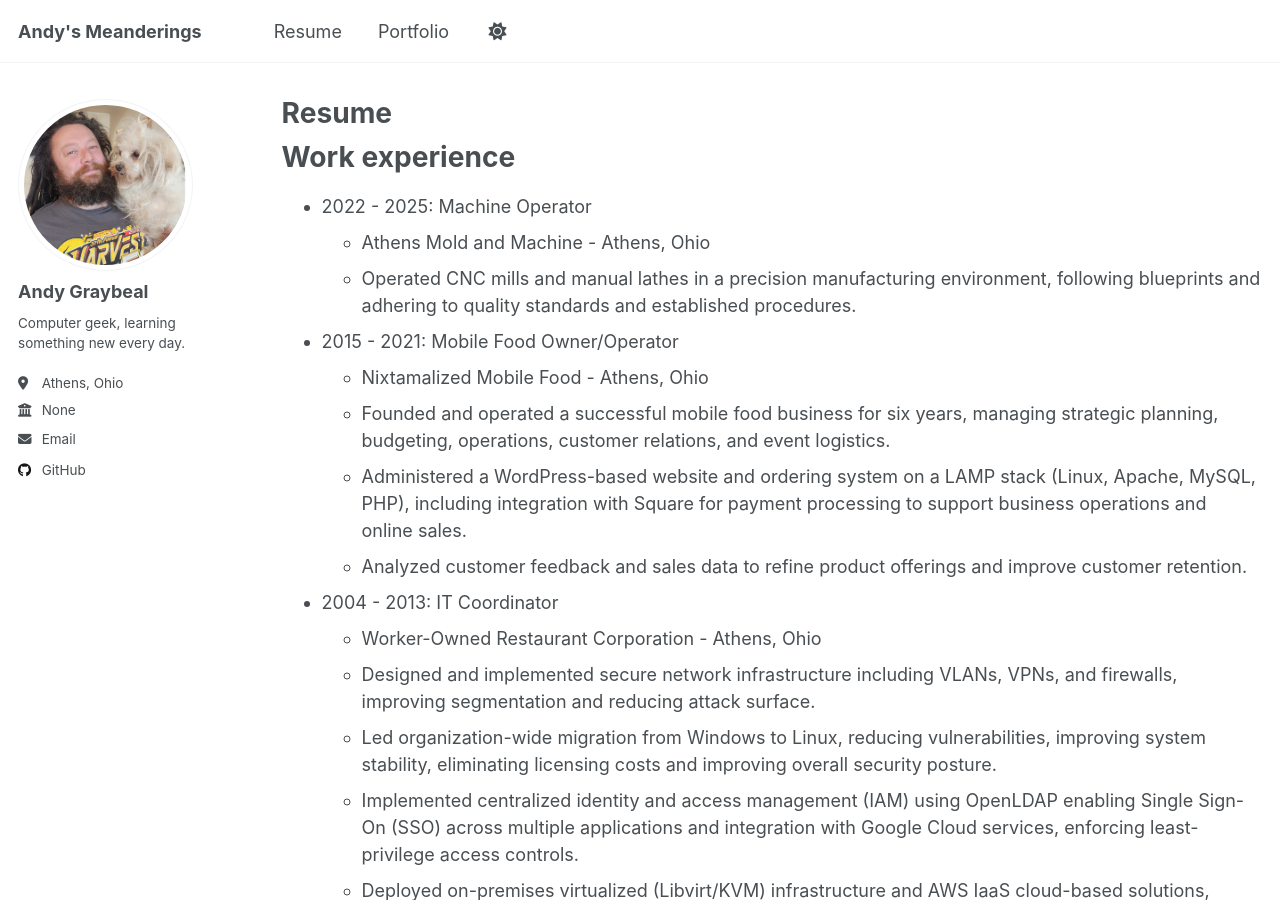
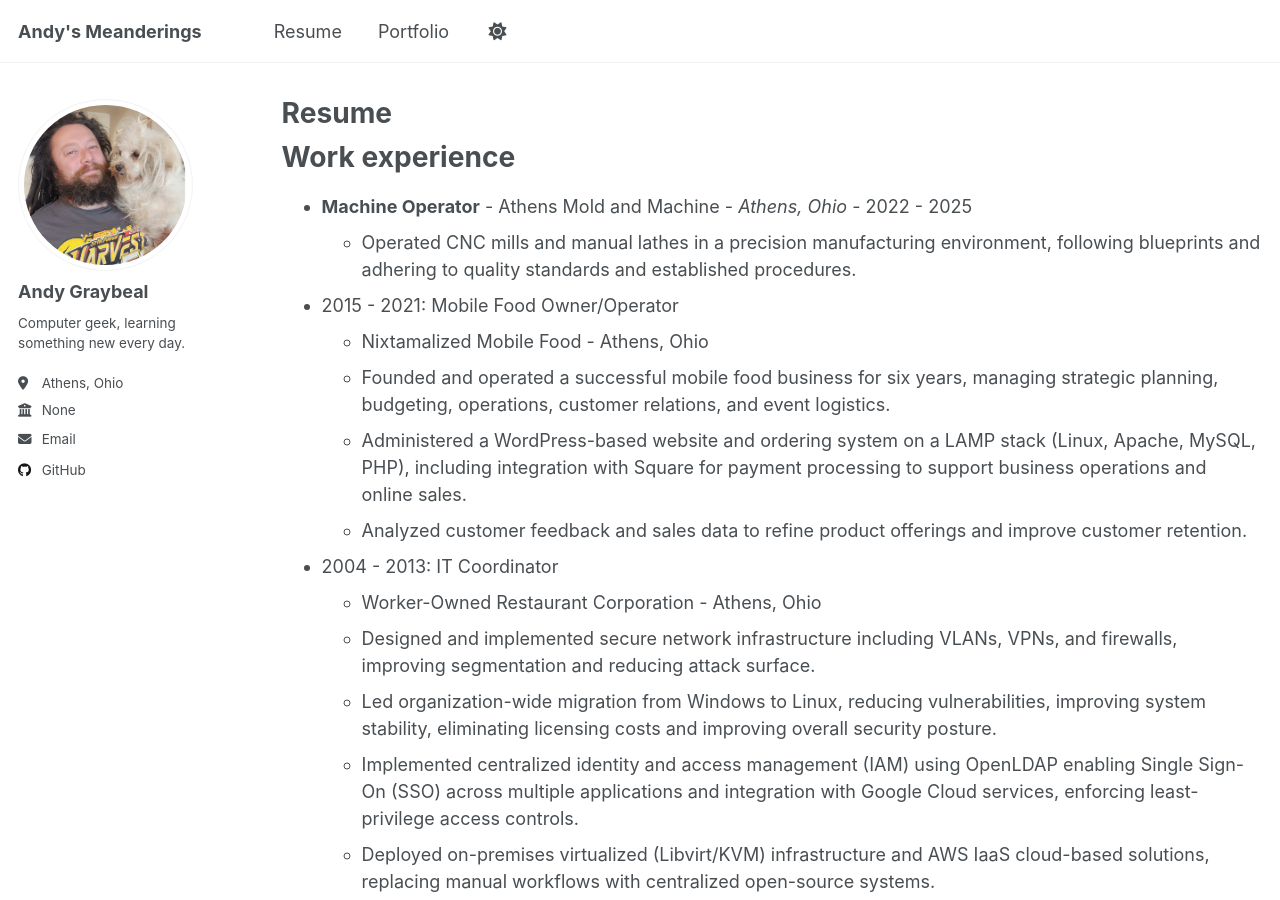
Before and after one commit to andy-graybeal/andy-graybeal.github.io, a Jekyll site: the page built from _pages/resume.md, in a window 1280 px wide and 900 px high. Built offline with Jekyll 4.4.1, drawn with Linux system fonts in a browser that asks for light colours; a script that is not in the unit is left out.

```diff
--- a/_pages/resume.md
+++ b/_pages/resume.md
@@ -12,8 +12,7 @@ redirect_from:
 
 Work experience
 ======
-* 2022 - 2025: Machine Operator
-  * Athens Mold and Machine - Athens, Ohio
+* **Machine Operator** - Athens Mold and Machine - *Athens, Ohio* - 2022 - 2025
   * Operated CNC mills and manual lathes in a precision manufacturing environment, following blueprints and adhering to quality standards and established procedures.
 
 * 2015 - 2021: Mobile Food Owner/Operator
```
